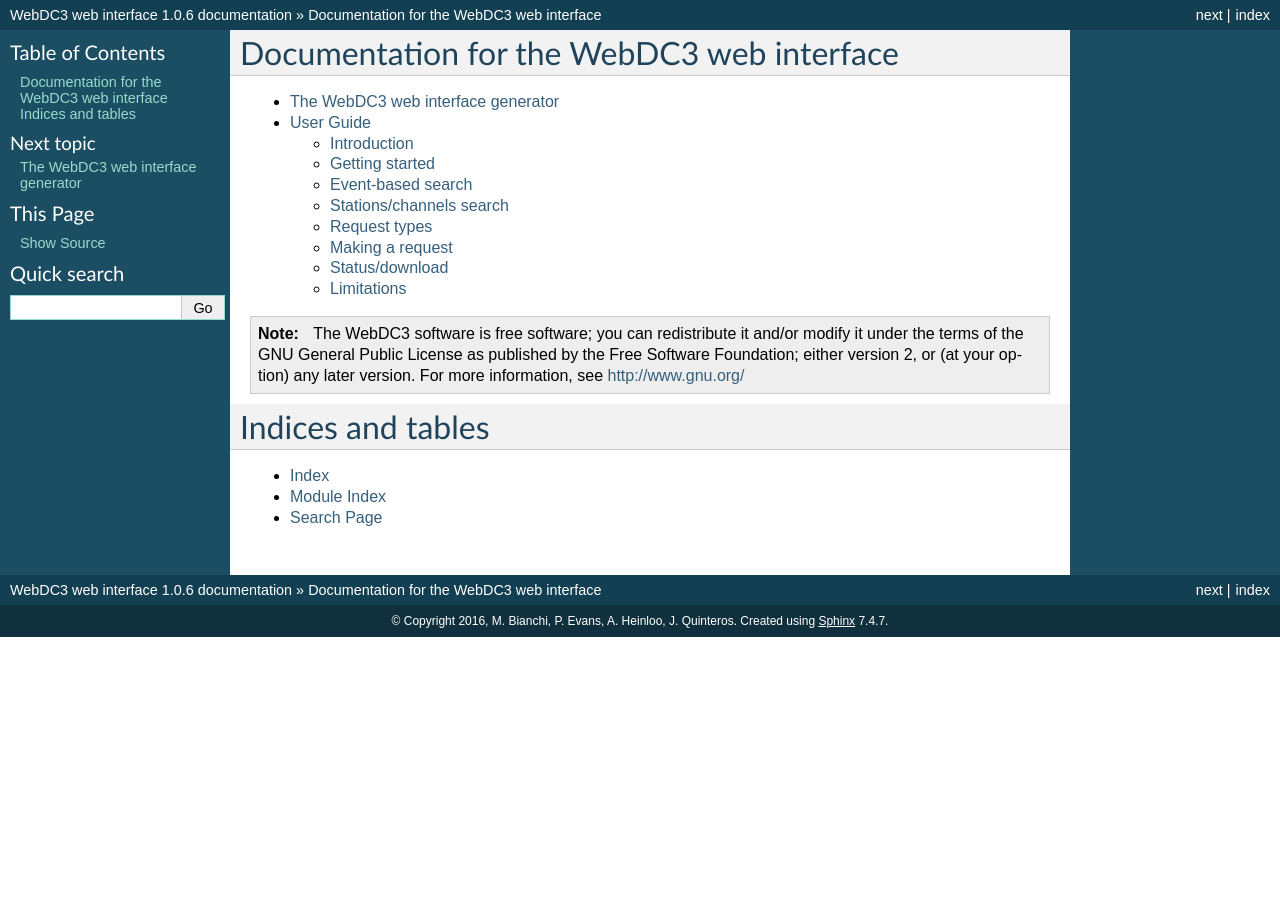
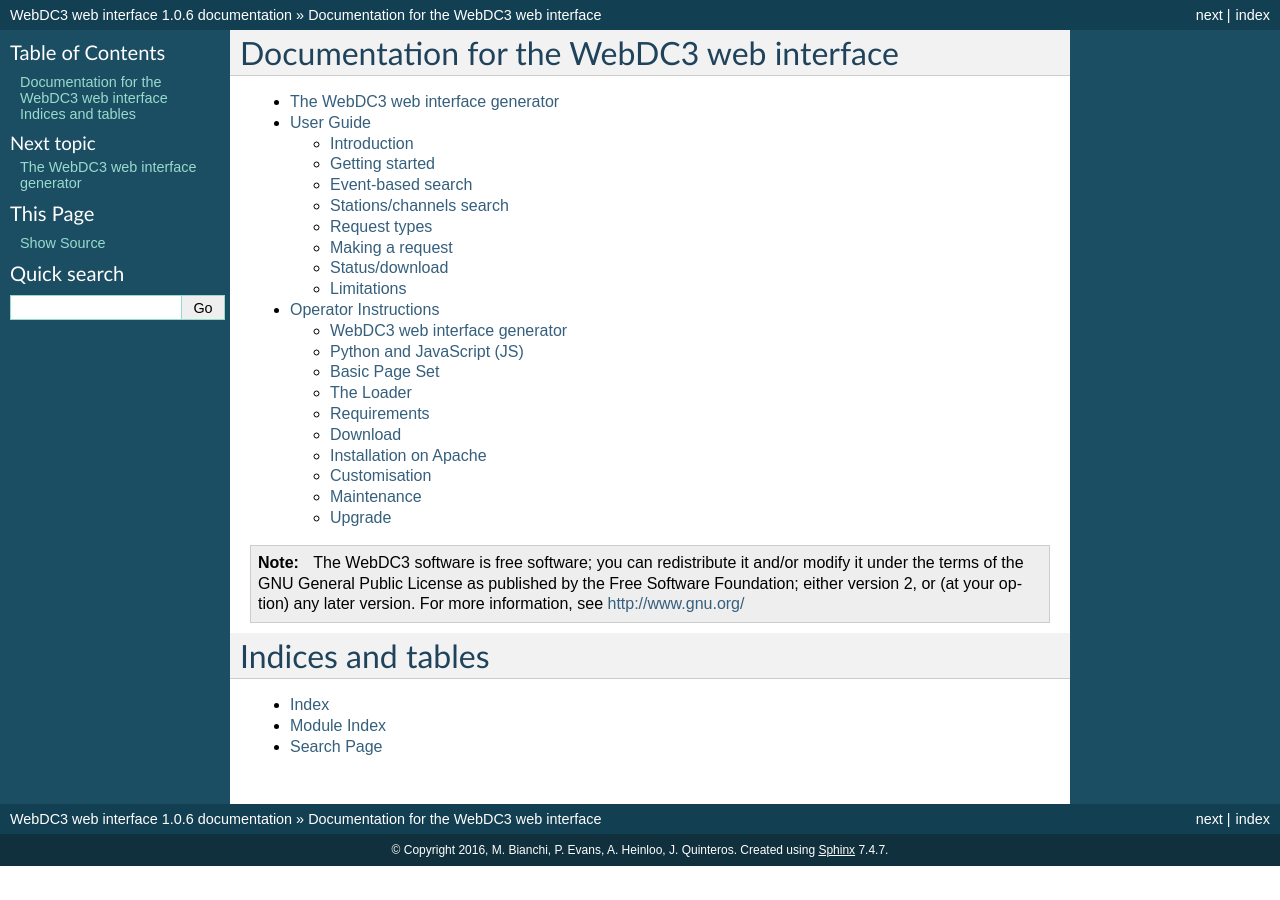
Before and after one commit to EIDA/webdc3, a Sphinx documentation site: the page built from doc/index.rst, in a window 1280 px wide. Built offline with Sphinx 7.4.7, drawn with Linux system fonts in a browser that asks for light colours; some of the changed lines change nothing that is shown.

Commit message:
Include the operator section of the documentation and relocate an image.

```diff
--- a/doc/index.rst
+++ b/doc/index.rst
@@ -11,6 +11,7 @@
 
    introduction
    userguide
+   operator
 
 .. note::
 
--- /dev/null
+++ b/doc/operator.rst
@@ -0,0 +1,589 @@
+.. _operator-guide:
+
+***********************
+Operator Instructions
+***********************
+
+WebDC3 web interface generator
+==============================
+
+Here we outline what you may need to do to get the web interface up and running
+on your site. Things may be different for your site depending on your
+operating system, web server, network policies and so on.
+
+The web interface mainly uses JavaScript for presentation,
+with Python used to provide underlying services.
+
+.. note ::
+   WebDC3 has a modular design.
+   Here goes something about the modules:
+
+    * presentation
+    * events
+    * stations
+    * requests
+    * maps
+    * console
+
+   See the :ref:`developer-guide` for more details about the modules.
+
+Presentation
+------------
+The design adopted for the implementation uses Ajax queries to load the individual page blocks.
+The final page assembles those blocks.
+You (a web site operator) have complete freedom to build your own page layout from the basic supplied blocks. The basic blocks are:
+
+ 1) Event Search Control block
+ 2) Station Search Control block
+ 3) Mapping Control block (plot events and stations)
+ 4) Request Control block
+ 5) Submitting block
+ 6) Status Control block
+ 7) Status Results block
+ 8) Console block
+
+Further blocks can be implemented and later integrated into the current architecture design.
+Since each block is a self-contained unit we believe they will fit pretty well in any CMS or existing web pages at EIDA nodes, or even the EIDA portal at ODC.
+
+Python and JavaScript (JS)
+==========================
+
+The complete interface needs a Python back end running, using the WSGI interface.
+In the Apache web server this is implemented in mod_wsgi.
+The back end uses the SeisComP seiscomp3 Python libraries for distance and travel time computation, configuration, and logging.
+The Python back end is responsible for:
+
+ a) Fetch events information for the presentation layer (JavaScript) from different web services or databases.
+ b) Fetch NSLC (network-station-location-channel, i.e. inventory) information to the presentation layer from an Arclink server.
+ c) Place requests to one or many Arclink servers.
+ d) Send e-mail to the user about her/his requests. **FIXME: Do we still do that? Should we**
+ e) Fetch the status information from the Arclink server and send it to the presentation layer.
+
+and a JavaScript set of modules that will contact the back end services and render the page on the user's browser client and control the work flows on the page.
+
+.. image:: _static/wi-overview2.png
+
+Also built in the back end there is an option to send configuration variables as key-value pairs from the server back end to the client JavaScript layer.
+These variables are initially defined in a configuration file on the server.
+They are fetched by the JavaScript layer and any module on the client has access to those variables that helps to guide the JavaScript in rendering the page.
+One clear example of such variables is the Web Mapping Service (WMS) address (URL) that is used by the Mapping control block.
+For the event control the default values for the magnitude filters and depth filters are also obtained from the server through this mechanism.
+(See :ref:`configuration-options` for details.)
+
+Basic Page Set
+==============
+
+Together with this package we are also supplying a set of static pages (HTML files) that can be used as a reference on how to use the package to build your customized interface.
+During the development of the modules we try not to force any possible work flow.
+See the content of the `examples` directory.
+
+The basic page set is composed of two pages, one for making requests and one for checking status information. The request page use demonstrate how to use the modules numbered as 1, 2, 3, 4, 5 and 6 (block list above) and the status page uses blocks numbers 6 and 7.
+
+  .. note::
+        Make a table. Add screen shots. **TODO**
+
+The customization of the pages should be done completely in HTML, using the 'class' and 'id' attributes of HTML entities. The basic idea is that each block renders itself inside a certain '<div>' element, identified by a special 'id'. Also some blocks can accept options that are passed through the 'class' attribute on the '<div>'.
+For example, the apparently empty element::
+
+  <div id='wi-StationSearchControl'></div>
+
+would in the end be filled by the StationSearchControl block. And code like this::
+
+  <div id='wi-StationSearchControl' class='nosensor'></div>
+
+would load the the StationSearchControl block, but the class ``nosensor`` would inhibit the sensor selection dialog to be present allowing each node to further customize its interface.
+
+  .. note ::
+	Adding `class='nosensor'` doesn't work, Aug 31 2013.
+
+Also, since HTML allows multiple classes to the same container options related to formatting and option for the block control would coexist on the same '<div>'. Furthermore on the customization part of the operator manual [REF] you can find all the special 'id' and class options that are accepted by each control block to be associated to a certain 'id'.
+
+The Loader
+==========
+
+To build the interface on your basic static HTML page all you need to do is to load the 'loader.js' script from the server into your page.
+When this file is executed in the client, it loads the other required JavaScript modules, guaranteeing the correct load order, as one module can depend on others.
+
+If no '<div>' with the 'id' of a particular module is not found on the page then that module will be disabled.
+
+Requirements
+============
+
+ * SeisComP(reg) 3 provides useful functions for configuration, geometry, travel time computation.
+
+ * Seiscomp Python library (`$SEISCOMP_ROOT/lib/python/seiscomp`), including a
+   recent version of `manager.py`
+   (SeisComP 3 release >= 2013.200; there is a temporary version with this
+   release in the `tools` directory, which you can use to replace your
+   installed version in `$SEISCOMP_ROOT/lib/python/seiscomp/arclink`).
+
+ * JavaScript libraries: jquery-base, jquery-ui [https://jquery.org/]
+
+ * OpenLayers. [http://www.openlayers.org/]
+
+ * Python, mod_wsgi (if using Apache). Also Python libraries for libxslt and libxml.
+
+ * Finally, users' web browsers need to run JavaScript.
+
+ * Some testing/setup scripts use `wget`.
+
+.. _download:
+
+Download
+========
+
+The code can be downloaded in a tar file from the GEOFON web page at
+http://geofon.gfz-potsdam.de/software. Nightly builds can be downloaded from
+Github at [https://github.com/EIDA/webdc3].
+
+If you downloaded the compressed file, untar it into a suitable directory
+visible to the web server, such as `/var/www/webinterface`::
+
+  cd /var/www/webinterface
+  tar xvzf /path/to/tarfile.tgz
+
+This location will depend on the location of the root (in the file system)
+ for your web server.
+
+If you want to clone it from Github, do it in a suitable directory as explained
+in the previous point.::
+
+  cd /var/www
+  git clone https://github.com/EIDA/webdc3 webinterface
+
+
+.. _oper_installation-on-apache:
+
+Installation on Apache
+======================
+
+To deploy the WebDC3 web interface on an Apache2 web server using `mod_wsgi`:
+
+ 0. Unpack the files into the chosen directory.
+    (See Download_ above.)
+    In these instructions we assume this directory is `/var/www/webinterface`.
+
+ #. Enable `mod_wsgi`. For openSUSE, add 'wsgi' to the list of modules in the APACHE_MODULES variable in `/etc/sysconfig/apache2`::
+
+       APACHE_MODULES+=" python wsgi"
+
+    and restart Apache. You should now see the following line in your
+    configuration (in `/etc/apache2/sysconfig.d/loadmodule.conf` for **openSUSE**)::
+
+        LoadModule wsgi_module   /usr/lib64/apache2/mod_wsgi.so
+
+    You can also look at the output from ``a2enmod -l`` - you should see wsgi listed.
+
+    For **Ubuntu/Mint**, you can enable the module with the command::
+
+        sudo a2enmod wsgi
+
+    and you can restart apache with::
+
+        sudo service apache2 stop
+        sudo service apache2 start
+
+    If the module was added succesfully you should see the following two links in
+    ``/etc/apache2/mods-enabled``::
+
+        wsgi.conf -> ../mods-available/wsgi.conf
+        wsgi.load -> ../mods-available/wsgi.load
+
+    For any distribution there may be a message like this in Apache's `error_log` file, showing
+    that `mod_wsgi` was loaded::
+
+        [Tue Jul 16 14:24:32 2013] [notice] Apache/2.2.17 (Linux/SUSE)
+	PHP/5.3.5 mod_python/3.3.1 Python/2.7 mod_wsgi/3.3 configured
+	 -- resuming normal operations
+
+
+ #. Add the following lines to a new file, `conf.d/webinterface.conf`, or in
+    `default-server.conf`, or in the configuration for your virtual host::
+
+     WSGIScriptAlias /webinterface/wsgi /var/www/webinterface/wsgi/webdc3.wsgi
+        <Directory /var/www/webinterface/wsgi/>
+            Order allow,deny
+            Allow from all
+        </Directory>
+
+    You may be able to use the provided file `webdc3.conf.sample`: copy it to
+    `/etc/apache2/conf-available` and symlink from `/etc/apache2/conf-enabled`.
+
+    Change `/var/www/webinterface` to suit your own web server's needs.
+    You may also need to add a section like::
+
+        <Directory /var/www/webinterface/>
+            Order allow,deny
+            Allow from all
+        </Directory>
+
+ #. Set environment for Apache: Apache needs the "SeisComP" environment
+    variables set when it starts. The seiscomp3 `bin` and `man`
+    directories aren't needed. For **OpenSUSE**, add the following lines, which
+    are provided by `seiscomp print env`, to `/etc/sysconfig/apache2`::
+
+        SEISCOMP_ROOT=/home/sysop/seiscomp3
+        LD_LIBRARY_PATH=/home/sysop/seiscomp3/lib
+        PYTHONPATH=/home/sysop/seiscomp3/lib/python
+
+    (Omit "export" and variable references, those will not work.)
+
+    For **Debian** and **Ubuntu/Mint** add the following lines to the `/etc/apache2/envvars` file::
+
+      # Make SeisComP3 available for webinterface:
+      export SEISCOMP_ROOT=/home/sysop/seiscomp3/
+      export LD_LIBRARY_PATH=/home/sysop/seiscomp3/lib:$LD_LIBRARY_PATH
+      export PYTHONPATH=/home/sysop/seiscomp3/lib/python:$PYTHONPATH
+
+ #. Change to the installation directory and fix the path which is added in `wsgi/webdc3.wsgi`::
+
+      sys.path.insert(0, '/var/www/webinterface/wsgi/')
+
+ #. Copy `webinterface.cfg.sample` to e.g. `$SEISCOMP_ROOT/etc/webinterface.cfg`,
+    or make a symbolic link from there to the webinterface directory::
+
+      cp wsgi/webinterface.cfg.sample wsgi/webinterface.cfg
+      cd $SEISCOMP_ROOT/etc
+      ln -s /var/www/webinterface/wsgi/webinterface.cfg webinterface.cfg
+
+ #. Edit `webinterface.cfg` and be sure to configure correctly the ``SERVER_FOLDER`` and ``arclink.address`` variables. This is discussed under "`Configuration Options`_" below.
+
+ #. Copy one of the top-level example pages to index.html and customise
+    the site as you wish.::
+
+      cd {top directory}
+      cp examples/generic/*.html .
+
+    Or::
+
+      cp examples/basic/index.html index.html
+
+    Or::
+
+      cp examples/webdc2012/webdc.html index.html
+
+    Or even (but *don't adopt GFZ's corporate design* [#fcorpdesign]_ , unless you're at GFZ)::
+
+      cp examples/webdc3/*.html .
+
+    .. [#fcorpdesign] For more guidance:
+        (1) You may not use GFZ logos.
+        (2) Please do
+        not change the footer text "WebDC3 Interface &copy (2013--)
+        Helmholtz-Zentrum Potsdam - Deutsches GeoForschungsZentrum GFZ" and
+        the DOI or similar which appears in the `index.html` pages in the
+        `examples` directory.
+        (3) We would appreciate citation of WebDC3 by its
+        doi:10.5880/GFZ.2.4/2016.001 when this is appropriate. Beyond that,
+        you have great freedom. You may find the examples under "WebDC3
+        users" on the GEOFON software page,
+        http://geofon.gfz-potsdam.de/software/webdc3/ helpful.
+
+ #. Start/restart the web server e.g. as root. In **OpenSUSE**::
+
+      # /etc/init.d/apache2 configtest
+      # /etc/init.d/apache2 restart
+
+    or in **Ubuntu/Mint** ::
+
+      # sudo service apache2 reload
+      # sudo service apache2 stop
+      # sudo service apache2 start
+
+
+ #. Check that the value of ``arclink.address`` is properly set in
+    `webinterface.cfg`. For instance::
+
+      arclink.address=eida.gfz-potsdam.de:18002
+
+    Then, get initial metadata in the `data` directory by running the ``update-metadata.py`` script in that directory.
+    The meaning and use of the general parameters are the following: ::
+
+      $ cd /var/www/webinterface/data
+      $ ./update-metadata.py -h
+      usage: update-metadata.py [-h] [-a ADDRESS] [-p PORT] [-o OUTPUT] [-v]
+                                {eida,singlenode} ...
+
+      Script to update the metadata for the usage of WebDC3
+
+      positional arguments:
+        {eida,singlenode}
+          eida                Get master table from EIDA
+          singlenode          Create master table based on local inventory. Type
+                              "update-metadata.py singlenode -h" to get detailed
+                              help.
+
+      optional arguments:
+        -h, --help            show this help message and exit
+        -a ADDRESS, --address ADDRESS
+                              Address of the Arclink Server.
+        -p PORT, --port PORT  Port of the Arclink Server.
+        -o OUTPUT, --output OUTPUT
+                              Filename where inventory should be saved.
+        -v, --verbosity       Increase the verbosity level
+
+    In case that WebDC3 must be deployed at an EIDA node, there are not many other parameters. ::
+
+      $ ./update-metadata.py eida -h
+      usage: update-metadata.py eida [-h]
+
+      optional arguments:
+        -h, --help  show this help message and exit
+
+    And the case of a deployment at a single datacentre not participating in any federation
+    of datacentres like EIDA requires more information. Namely, the details about the
+    data centre, a contact person, etc. ::
+
+      $ ./update-metadata.py singlenode -h
+      usage: update-metadata.py singlenode [-h] [-c CONTACT] [-e EMAIL] [-n NAME]
+                                           dcid
+
+      positional arguments:
+        dcid                  Short ID of your data centre. Up to 5 letters, no
+                              spaces.
+
+      optional arguments:
+        -h, --help            show this help message and exit
+        -c CONTACT, --contact CONTACT
+                              Name of the responsible of WebDC3.
+        -e EMAIL, --email EMAIL
+                              Email address of the responsible of WebDC3.
+        -n NAME, --name NAME  Official name of Datacentre.
+
+    At this stage you should have an XML file, typically called `eida.xml`
+    in your `data` directory. Once WebDC3 has run, you will also have the
+    cache file `webinterface-cache.bin` there.
+
+ #. It is important to check the permissions of the `data` directory
+    and the files in it, as webinterface caches metadata there.
+    For instance, in some distributions Apache is run
+    by the ``www-data`` user, which belongs to a group with the same name
+    (``www-data``).
+    The `data` directory should have read-write permission
+    for the user running Apache **and** the user who will do the regular metadata updates
+    (see crontab configuration in the last point of this instruction list).
+    The system will also try to create and
+    write temporary information in this directory, but it will still work even
+    if this cannot be done.
+
+    .. warning :: Wrong configuration in the permissions of the `data` directory could diminish the performance of the system.
+
+    One possible configuration would be to install the system as a user (for
+    instance, `sysop`), who will run the crontab update, with the `data` directory writable by the group of
+    the user running Apache (`www-data` in **Ubuntu/Mint**).::
+
+    # cd {top directory}
+    # sudo chown -R sysop.www-data .
+    # sudo chmod -R g+w data
+
+ #. Visit <http://localhost/webinterface>. You should see the front page.
+
+ #. Arrange for regular updates of the metadata in the `data` directory.
+    Something like the following lines will be needed in your crontab::
+
+      # Daily metadata update for webinterface:
+      52 03 * * * /var/www/webinterface/data/update-metadata.py
+
+Installation problems
+---------------------
+If you see the basic web interface page, but none of the controls load, you
+may not have the underlying services running correctly.
+Look in your web server log files (e.g. for Apache: `access_log` and
+`error_log`) for clues.
+
+If you visit http://localhost/webinterface/wsgi/loader (or similar) on your machine
+you should see the definitions that the JavaScript needs to get started::
+
+  var eidaJSSource='/webinterface/js';
+  var eidaCSSSource='/webinterface/css';
+  var eidaServiceRoot='/webinterface/wsgi';
+  var eidaDebug=false;
+  $(document).ready(function() { $.getScript(eidaJSSource + '/loader.js') });
+
+If these definitions are not found, then you won't have any controls.
+If they *do* show up, check that the URL paths look correct.
+
+You should also be able to visit the "web service" URLs
+in your browser e.g. going to::
+
+  http://localhost/webinterface/wsgi/event/catalogs
+
+should show you something like this::
+
+  {"geofon": {"description": "GFZ (eqinfo)", "hasDepth": true, "hasDate":
+  true, "hasRectangle": true, ...
+
+
+.. _configuration-options-extra:
+
+Configuration options
+---------------------
+
+Configuration follows the SeisComP3 pattern. Configuration is read from files using a 'dotted' notation e.g.::
+
+  js.wms.server = "http://myserver.org/wms/vmap0"
+
+See the SeisComP documentation [http://www.seiscomp.org/] for details.
+Configuration variables beginning with "js" are loaded by the JavaScript loader and made available to scripts in the client's web browser. Other variables are only available to the Python-based back end modules.
+
+The following files are sought, and if present, their configuration
+information is loaded, in the order shown:
+
+  1. $SC3ROOT/etc/defaults/global.cfg
+  #. $SC3ROOT/etc/defaults/webinterface.cfg
+  #. $SC3ROOT/etc/global.cfg
+  #. $SC3ROOT/etc/webinterface.cfg
+  #. $HOME/.seiscomp3/global.cfg
+  #. $HOME/.seiscomp3/webinterface.cfg
+
+Remember that $HOME is for the *user running webinterface*, which might be the same user as runs your web server.
+It may be helpful to make a symbolic link from one of these locations to a file in the
+webinterface directory e.g.::
+
+  cd /var/www/webinterface; ln -s /path/to/webinterface/wsgi/webinterface.cfg .
+
+At a minimum, you will need to
+
+   #. set `arclink.address` to point to your Arclink server,
+   #. set `SERVER_FOLDER` to the top directory of your webinterface installation
+
+to something suitable for your site.
+Other options should be suitable for getting started.
+You may also wish to adjust the selection of event services.
+For full details of all configuration options, see `full-config-options`_.
+
+
+
+.. _full-config-options:
+
+General options
+~~~~~~~~~~~~~~~
+
+* Mail server details.
+  WebDC3 sends e-mail to the address given in the Arclink request confirming that the request has been submitted. **FIXME**
+
+* Temporary files.
+  WebDC3 creates files in Python's default temporary directory. This is typically /tmp. This location cannot yet be overridden in webinterface, but you may be able to change it by setting TMPDIR in WebDC3's environment.
+
+
+Metadata options
+~~~~~~~~~~~~~~~~
+
+* List of sensor types.
+  This list is displayed in the Stations/Streams tool and can be configured by
+  modifying the variable ``self.senstypes`` in the file
+  `wsgi/inventorycache.py`.
+  The values can be also grouped but must be separated with a space.
+  For instance, `VBB BB` will select the streams that
+  are either `VBB` or `BB`, while `OBS` will select only the ones that match
+  this value.
+
+* Arclink server address::
+
+    arclink.address="eida.gfz-potsdam.de:18002"
+
+  The server to connect to, given as hostname:port. Change this to your local
+  Arclink server.
+
+* Arclink nodes configuration file::
+
+    arclink.networkXML = "eida.xml"
+
+  This is an XML file [or a URL?].
+  This option enables you to give a list of Arclink servers which can be checked for status of requests. Generally this list should be those servers which are included in the routing table provided by your Arclink server. For an EIDA node, this should be the EIDA master table.
+
+Events options
+~~~~~~~~~~~~~~
+
+*FIXME: See options configuration section*
+
+* Event Search Control options::
+
+    js.events.magnitudes.minimum = 3.0
+    js.events.depth.minimum = 0
+    js.events.depth.maximum = 1000
+    js.events.coordinates.north = 90
+    js.events.coordinates.south = -90
+    js.events.coordinates.west = -180
+    js.events.coordinates.east = 180
+
+* Event service configuration options::
+
+    event.[list of services]
+    event.names.lookupIfEmpty = True
+    event.names.lookupIfGiven = False
+
+.. _op-customization:
+
+Customisation
+=============
+
+You may safely modify the following to suit your web site needs:
+
+* webinterface.cfg - this was described above. (Location: where SeisComP looks for configuration files.)
+
+* index.html template document.
+  The template must do the following:
+
+  - Make sure jquery gets loaded e.g.::
+
+        <script src="tools/jquery/jquery-1.9.1.js"></script>
+        <link rel="stylesheet" href="css/smoothness/jquery-ui.css" />
+        <link rel="stylesheet" href="css/smoothness/jquery.ui.theme.css" />
+        <script src="tools/jquery/jquery-ui.js"></script>
+        <script src="tools/jquery/jquery.cookie.js"></script>
+
+  - Make sure OpenLayers gets loaded::
+
+	<script src="tools/openlayers/OpenLayers.js"></script>
+
+  - Load the JavaScript loader::
+
+	<script src="loadme.js" type="text/javascript"></script>
+
+  The template should contain "<div>" elements for the JavaScript controls.
+  They should be left empty in the template because their content will be filled by the controls running in the client's brower.
+  The following controls are available::
+
+      <div id="wi-Console" class="consoleframe"></div>
+      <div id="wi-StatusListControl" class="frame"></div>
+      <div id="wi-StatusQueryControl" class="frame"></div>
+      <div id="wi-StatusFullControl" class="statusframe"></div>
+      <div id="wi-EventSearchControl" class="frame"></div>
+      <div id="wi-StationSearchControl" class="frame"></div>
+      <div id="wi-SubmitControl" class="frame"></div>
+      <div id="wi-MappingControl" class="frame"></div>
+      <div id="wi-RequestManagerControl" class="frame"></div>
+
+  Do not remove the footer text,
+  "Web Interface developed by Helmholtz-Zentrum Potsdam - Deutsches GeoForschungsZentrum GFZ for EIDA, 2013",
+  which should remain visible to all visitors to the page.
+
+* css/sample.css - Cascading Style Sheet file.
+
+Maintenance
+===========
+
+There may be some temporary files to clean up from time to time.
+These should be in Python's default temporary directory e.g. ``/tmp``.
+
+Metadata may need updating after changes in Arclink inventory - you
+can safely run the ``update-metadata.py`` script at any time to do that.
+Webinterface creates a processed version of the Arclink XML, but this
+will be automatically updated each time webinterface notices a
+new inventory XML file.
+
+Upgrade
+=======
+
+At this stage, it's best to back up and then remove the old installation
+first.::
+
+    cd /var/www ; mv webinterface webinterface.old
+
+Then reinstall from scratch, as in the :ref:`installation instructions <oper_installation-on-apache>`.
+Your web server configuration should need no modification.
+At Steps 4-6, re-use your previous versions of ``webdc2.wsgi`` and ``webinterface.cfg``::
+
+    cp ../webinterface.old/wsgi/webdc3.wsgi wsgi/webdc3.wsgi
+    cp ../webinterface.old/wsgi/webinterface.cfg wsgi/webinterface.cfg
```
Also changed, not shown: doc/_static/wi-overview2.png (added).
